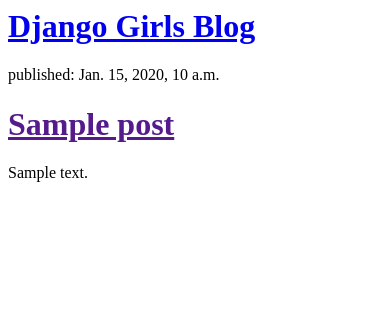
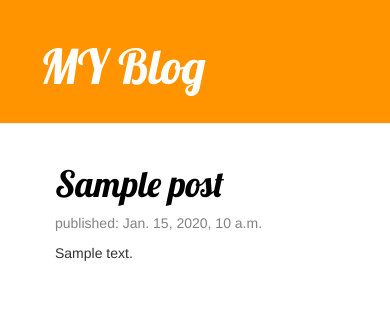
Before and after one commit to hunt4499/my-first-blog, a Django app: template blog/templates/blog/post_list.html in a window 390 px wide. Shown: the top 332 px of the page. Run offline with Django 3.2, Linux system fonts and the light colour scheme; the template is opened without the code that fills it: values that come from a table or form of the project are taken from there, others are empty; tables that the repository leaves empty hold one stand-in row (values such as "Sample post"); some libraries are stand-ins or nearby versions.

Commit message:
Added view and template for detailed blog post as well as CSS for the site.

```diff
--- /dev/null
+++ b/blog/static/css/blog.css
@@ -0,0 +1,46 @@
+.page-header {
+    background-color: #ff9400;
+    margin-top: 0;
+    padding: 20px 20px 20px 40px;
+}
+
+.page-header h1, .page-header h1 a, .page-header h1 a:visited, .page-header h1 a:active {
+    color: #ffffff;
+    font-size: 36pt;
+    text-decoration: none;
+}
+
+.content {
+    margin-left: 40px;
+}
+
+h1, h2, h3, h4 {
+    font-family: 'Lobster', cursive;
+}
+
+.date {
+    color: #828282;
+}
+
+.save {
+    float: right;
+}
+
+.post-form textarea, .post-form input {
+    width: 100%;
+}
+
+.top-menu, .top-menu:hover, .top-menu:visited {
+    color: #ffffff;
+    float: right;
+    font-size: 26pt;
+    margin-right: 20px;
+}
+
+.post {
+    margin-bottom: 70px;
+}
+
+.post h1 a, .post h1 a:visited {
+    color: #000000;
+}
--- /dev/null
+++ b/blog/templates/blog/base.html
@@ -0,0 +1,14 @@
+{% load static %}
+<head><link rel="stylesheet" href="//maxcdn.bootstrapcdn.com/bootstrap/3.2.0/css/bootstrap.min.css">
+<link rel="stylesheet" href="//maxcdn.bootstrapcdn.com/bootstrap/3.2.0/css/bootstrap-theme.min.css">
+<link rel="stylesheet" href="{% static 'css/blog.css' %}">
+<link href="//fonts.googleapis.com/css?family=Lobster&subset=latin,latin-ext" rel="stylesheet" type="text/css">
+</head>
+<body>
+<div class="page-header">
+    <h1 ><a href="/">MY Blog</a></h1>
+</div>
+{% block content %}
+
+{% endblock %}
+</body>
--- a/blog/templates/blog/post_list.html
+++ b/blog/templates/blog/post_list.html
@@ -1,11 +1,20 @@
-<div>
-    <h1><a href="/">Django Girls Blog</a></h1>
+
+{% extends 'blog/base.html' %}
+{%block content%}
+    <div class="content container">
+    <div class="row">
+        <div class="col-md-8">
+            {% for post in posts %}
+                <div class="post">
+
+                    <h1><a href="{% url 'post_detail' pk=post.pk %}">{{ post.title }}</a></h1>
+                    <div class="date">
+                        <p>published: {{ post.published_date }}</p>
+                    </div>
+                    <p>{{ post.text|linebreaksbr }}</p>
+                </div>
+            {% endfor %}
+        </div>
+    </div>
 </div>
-
-{% for post in posts %}
-    <div>
-        <p>published: {{ post.published_date }}</p>
-        <h1><a href="">{{ post.title }}</a></h1>
-        <p>{{ post.text|linebreaksbr }}</p>
-    </div>
-{% endfor %}
+{% endblock %}
--- a/blog/urls.py
+++ b/blog/urls.py
@@ -2,5 +2,6 @@ from django.urls import path
 from . import views
 
 urlpatterns=[
-    path('',views.post_list,name='post_list')
+    path('',views.post_list,name='post_list'),
+    path('post/<int:pk>/', views.post_detail, name='post_detail'),
 ]
--- a/blog/views.py
+++ b/blog/views.py
@@ -1,7 +1,11 @@
-from django.shortcuts import render
+from django.shortcuts import render,get_object_or_404
 from .models import Post
 from django.utils import timezone
 
 def post_list(request):
     posts = Post.objects.filter(published_date__lte=timezone.now()).order_by('published_date')
     return render(request, 'blog/post_list.html', {"posts":posts})
+
+def post_detail(request, pk):
+    post = get_object_or_404(Post, pk=pk)
+    return render(request, 'blog/post_detail.html', {'post': post})
```
Also changed, not shown: blog/templates/blog/post_detail.html (added, +13 -0 lines).
